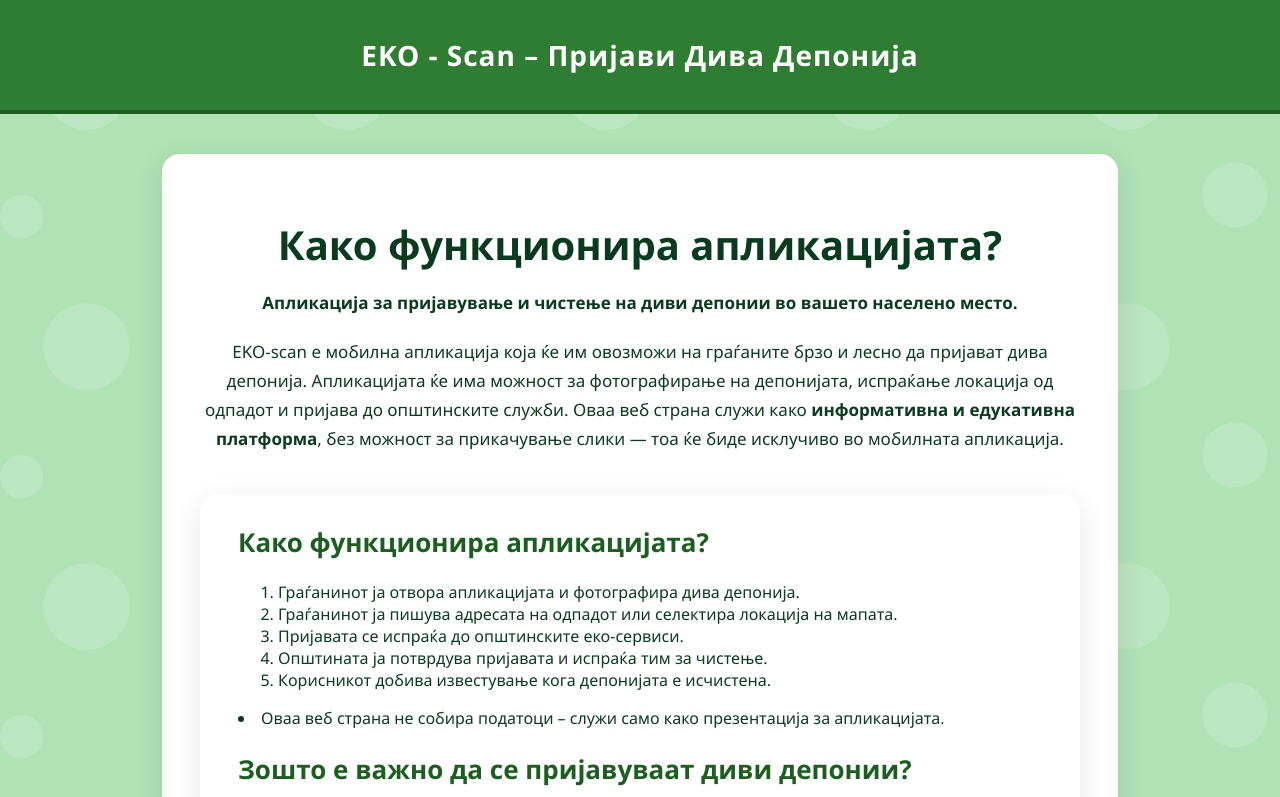
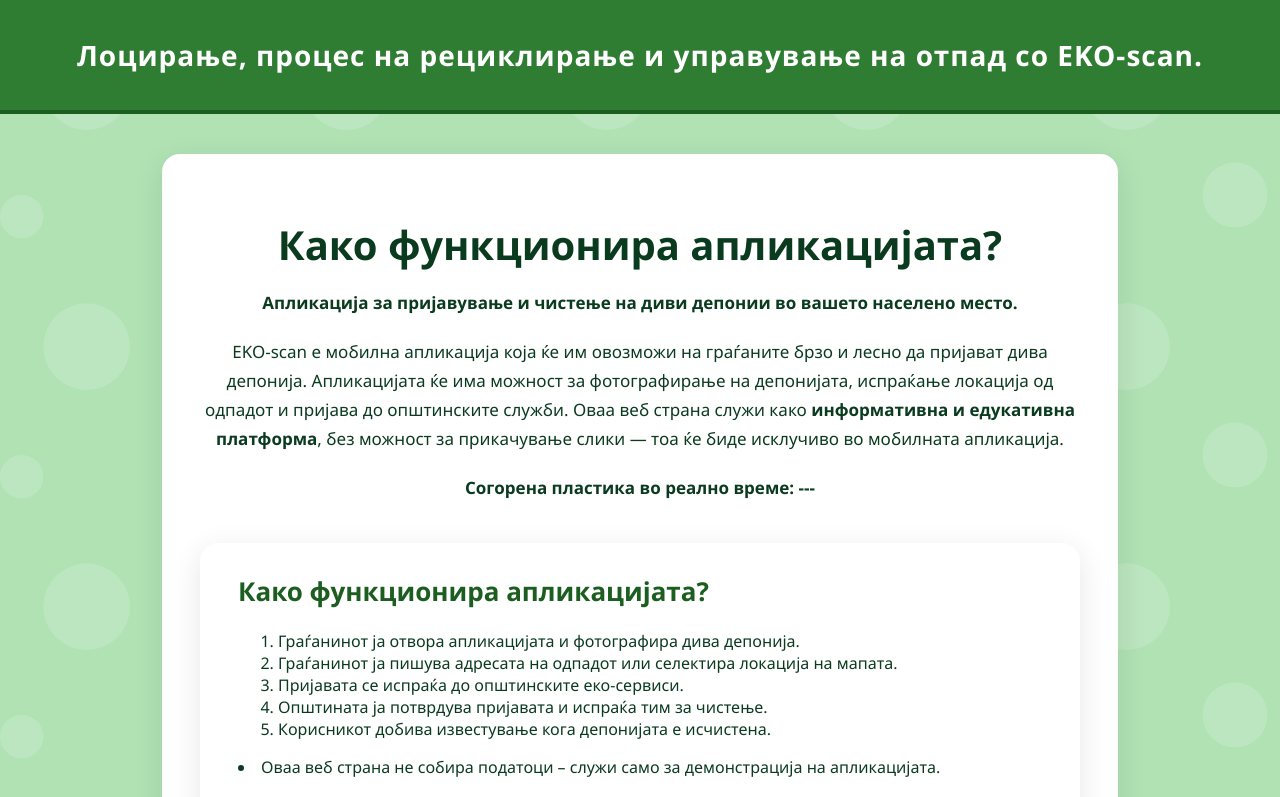
Before and after one commit to pupunchevskimartin221-dotcom/--scan-App, a plain HTML site: page index.html in a window 1280 px wide. Shown: the top 797 px of the page. Drawn offline with Linux system fonts and the light colour scheme.

Commit message:
Revise index.html for EKO-scan application
Updated the HTML structure and content for the EKO-scan application page, including changes to the header and main sections.

```diff
--- a/index.html
+++ b/index.html
@@ -120,7 +120,7 @@ p {
      HEADER
      ============================================ -->
 <header>
-  EKO - Scan – Пријави Дивa Депонија
+  Лоцирање, процес на рециклирање и управување на отпад со EKO-scan.
 </header>
 
 <!-- ============================================
@@ -142,7 +142,7 @@ p {
         </p>
         </section>
 
-
+<p><b>Согорена пластика во реално време: --- </b></p>
 
 
 <main>
@@ -156,7 +156,7 @@ p {
           <li>Општината ја потврдува пријавата и испраќа тим за чистење.</li>
           <li>Корисникот добива известување кога депонијата е исчистена.</li>
         </ol>
-        <li>Оваа веб страна не собира податоци – служи само како презентација за апликацијата.</li> <br>
+        <li>Оваа веб страна не собира податоци – служи само за демонстрација на апликацијата.</li> <br>
       </section>
 
  <h2 style="margin:0;">Зошто е важно да се пријавуваат диви депонии?</h2>
```
